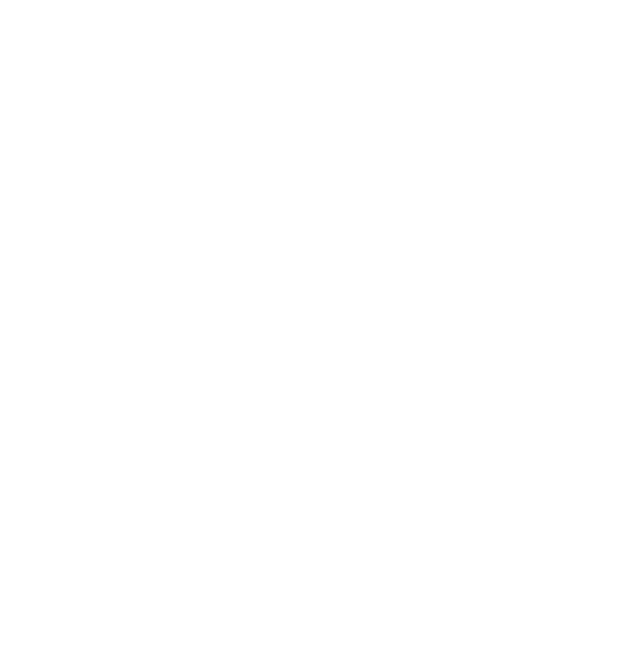
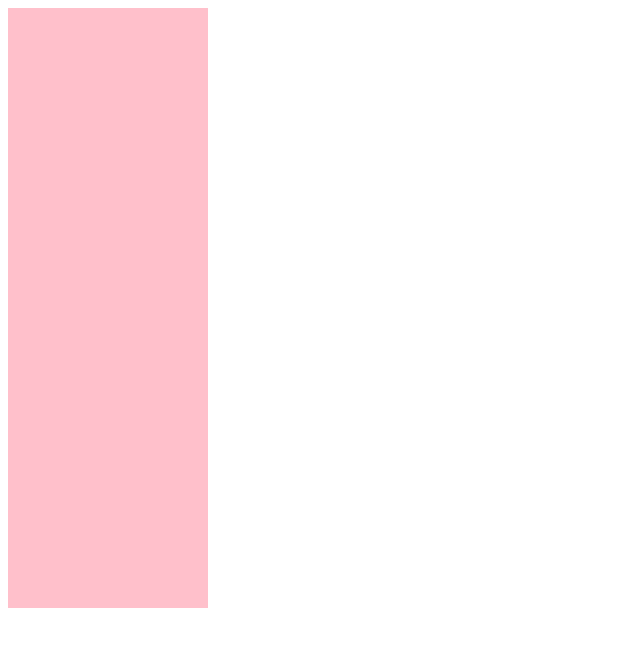
Before and after one commit to cuikai-it/0303, a plain HTML site: page index.html in a window 1280 px wide. Shown: the whole page, without its empty margins (0-640 px from the left). Drawn offline with Linux system fonts and the light colour scheme.

Commit message:
修改div文件

```diff
--- a/index.css
+++ b/index.css
@@ -0,0 +1,5 @@
+div {
+    width: 200px;
+    height: 600px;
+    background-color: pink;
+}
--- a/index.html
+++ b/index.html
@@ -10,7 +10,7 @@
 </head>
 
 <body>
-
+    <div></div>
 
     <script src="./index.js"></script>
 </body>
```
